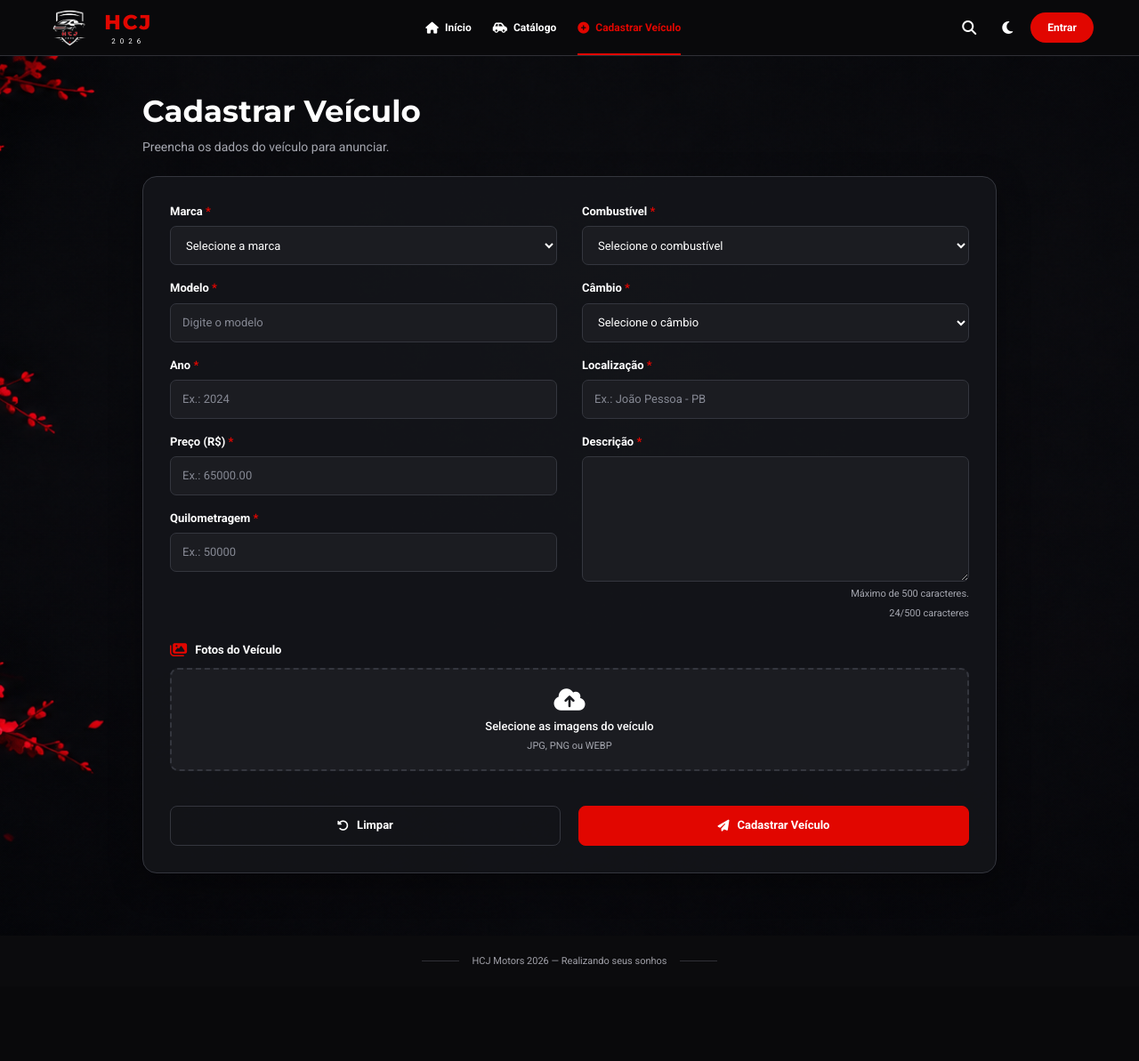
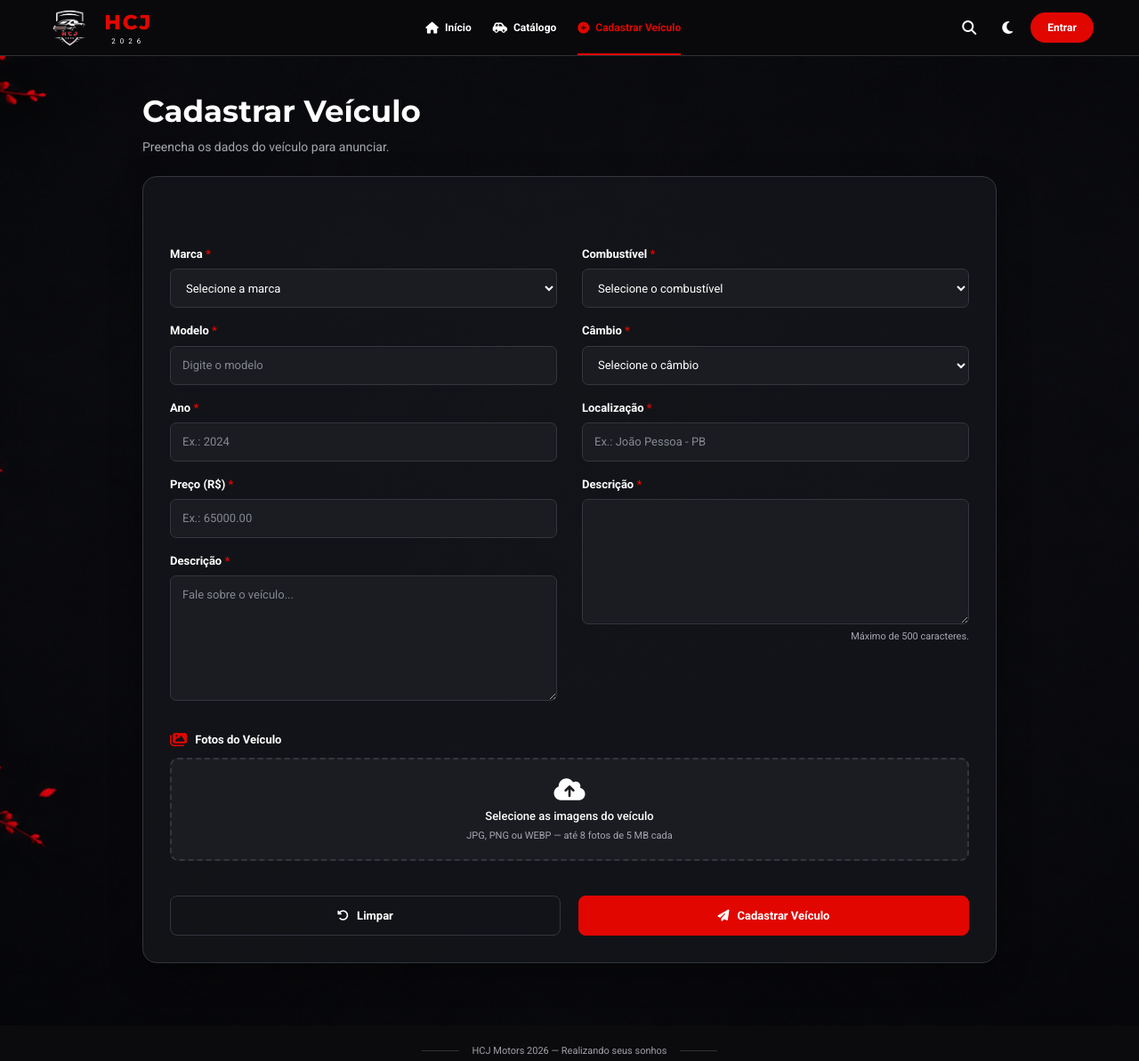
Before and after one commit to JNN2/HCJ-Project-de-concessionria-carro, a Flask app: page /cadastrar-veiculo in a window 1280 px wide. Shown: the top 1193 px of the page at 89% size. Before the commit the page ends 1085 px from the top, so only its background shows below. Run offline with Flask 3, Linux system fonts and the light colour scheme.

Commit message:
refactor: melhora estrutura HTML do cadastro de veiculos

```diff
--- a/templates/cadastrar_veiculo.html
+++ b/templates/cadastrar_veiculo.html
@@ -1,4 +1,3 @@
-
 {% extends "base.html" %}
 
 {% block title %}
@@ -45,16 +44,15 @@ Cadastrar Veículo | HCJ Motors
                     </div>
 
                     <div class="cadastro-campo">
-                        <label for="preco">Preço (R$) <span>*</span></label>
+                        <label for="preco">Preço (R$) <span>*</span>
+                        </label>
                         <input type="number"id="preco" name="preco"min="0.01" step="0.01" placeholder="Ex.: 65000.00" required >
                     </div>
-
-                    <div class="cadastro-campo">
-                        <label for="quilometragem">
-                            Quilometragem <span>*</span>
-                        </label>
-                        <input type="number" id="quilometragem" name="quilometragem" min="0" placeholder="Ex.: 50000" required >
-                    </div>
+                        <div class="cadastro-campo">
+                            <label for="descricao">Descrição <span>*</span>
+                            </label>
+                            <textarea id="descricao" name="descricao" placeholder="Fale sobre o veículo..." minlength="10" maxlength="500" rows="6" required></textarea>
+                        </div>
                 </div>
 
                 <!-- COLUNA DIREITA -->
@@ -109,14 +107,16 @@ Cadastrar Veículo | HCJ Motors
             <!-- FOTOS -->
             <div class="cadastro-fotos">
                 <label for="fotos" class="cadastro-fotos-titulo">
-                    <i class="fa-solid fa-images"></i>
-                    Fotos do Veículo
+                    <i class="fa-solid fa-images" aria-hidden="true"></i> Fotos do Veículo
                 </label>
+
                 <label for="fotos" class="cadastro-upload">
-                    <i class="fa-solid fa-cloud-arrow-up"></i>
+                    <i class="fa-solid fa-cloud-arrow-up" aria-hidden="true"></i>
                     <strong>Selecione as imagens do veículo</strong>
-                    <small>JPG, PNG ou WEBP</small>
+                    <small> JPG, PNG ou WEBP — até 8 fotos de 5 MB cada
+                    </small>
                 </label>
+
                 <input type="file" id="fotos" name="fotos" accept="image/jpeg,image/png,image/webp" multiple class="cadastro-file-input">
             </div>
             <!-- AÇÕES -->
```
